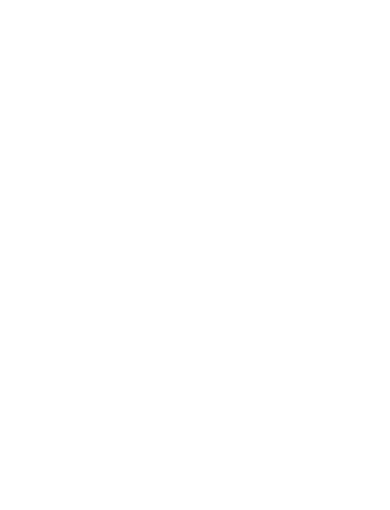
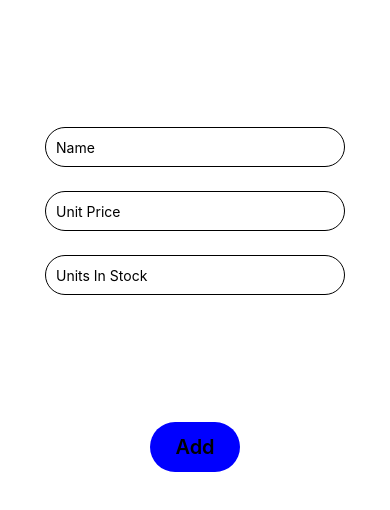
Before and after one commit to aliyilmaz020/TechCareer, a React Native app: screen / in a window 390 px wide. Shown: the top 510 px of the page. Built offline with nearby package versions, Linux system fonts and the light colour scheme; no server answers.

Commit message:
Product list

```diff
--- a/App.tsx
+++ b/App.tsx
@@ -6,7 +6,7 @@ import ProductList from './src/productTrain/ProductList';
 
 export default function App(): JSX.Element {
 
-  return <ProductList />
-  // return <AddProduct />
+  // return <ProductList />
+  return <AddProduct />
 
 }
--- a/src/productTrain/AddProduct.tsx
+++ b/src/productTrain/AddProduct.tsx
@@ -40,8 +40,8 @@ const AddProduct = () => {
 
       </View>
       <View style={{ flex: 1, alignItems: 'center' }}>
-        <Pressable style={{ borderRadius: 30, width: 45, height: 40, backgroundColor: 'blue', justifyContent: 'center' }} onPress={add}>
-          <Text style={{ textAlign: 'center', fontWeight: '500', fontSize: 20 }}>Add</Text>
+        <Pressable style={{ borderRadius: 30, width: 90, height: 50, backgroundColor: 'blue', justifyContent: 'center' }} onPress={add}>
+          <Text style={{ textAlign: 'center', fontWeight: '600', fontSize: 20 }}>Add</Text>
         </Pressable>
       </View>
     </View>
--- a/src/productTrain/ProductList.tsx
+++ b/src/productTrain/ProductList.tsx
@@ -16,8 +16,8 @@ const ProductList = () => {
     <View>
       <FlatList
         data={products}
-        renderItem={({ item }) => (item.unitPrice > 50) ? <Text style={{ backgroundColor: 'red', fontSize: 20, fontWeight: '400' }}>{item.name} - {item.unitPrice}</Text> :
-          <Text style={{ fontSize: 20, fontWeight: '400' }}>{item.name} - {item.unitPrice}</Text>} />
+        renderItem={({ item }) => (item.unitPrice > 50) ? <Text style={{ backgroundColor: 'red', fontSize: 20, fontWeight: '400' }}>{item.name} - {item.unitPrice} ₺</Text> :
+          <Text style={{ fontSize: 20, fontWeight: '400' }}>{item.name} - {item.unitPrice} ₺</Text>} />
     </View>
   );
 };
```
